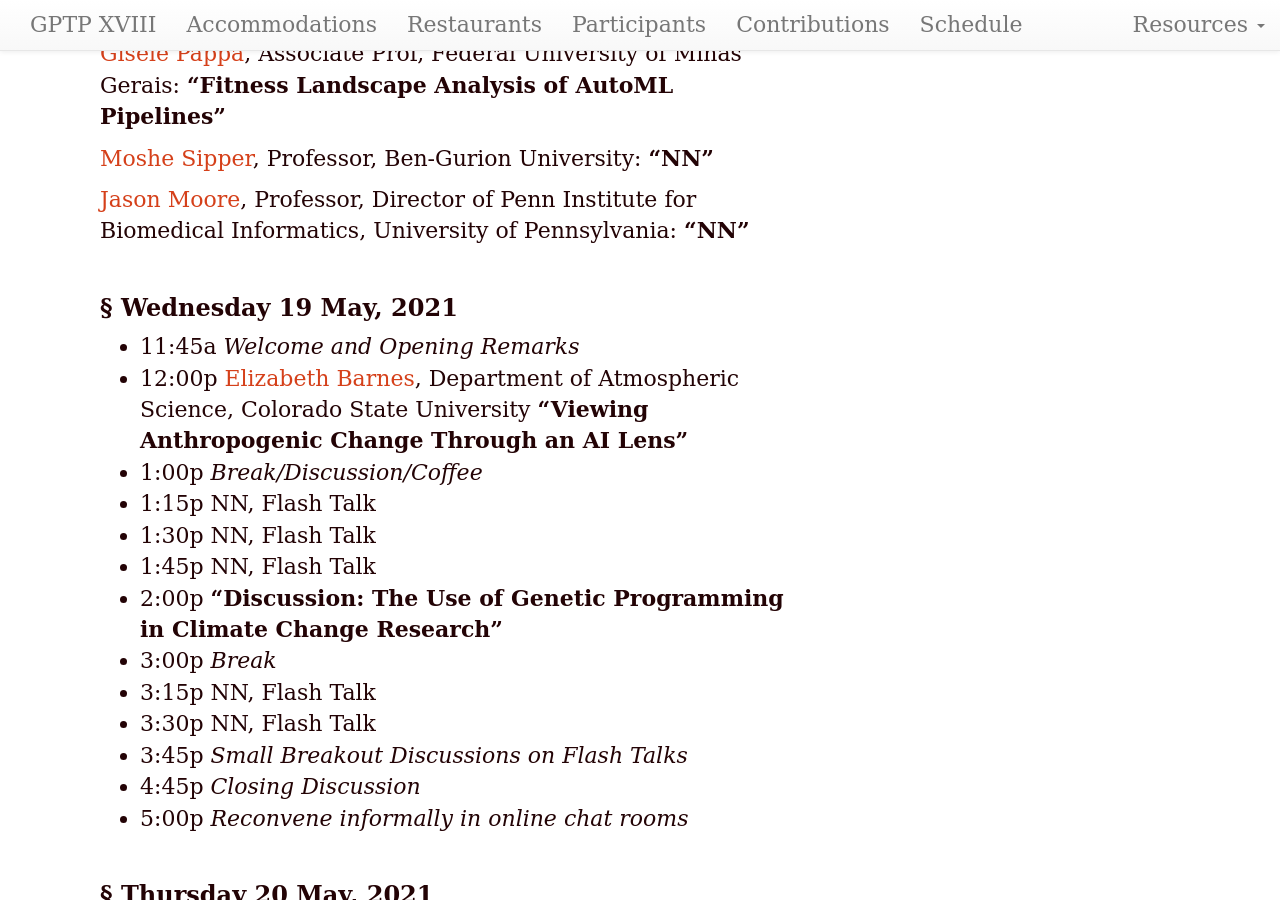
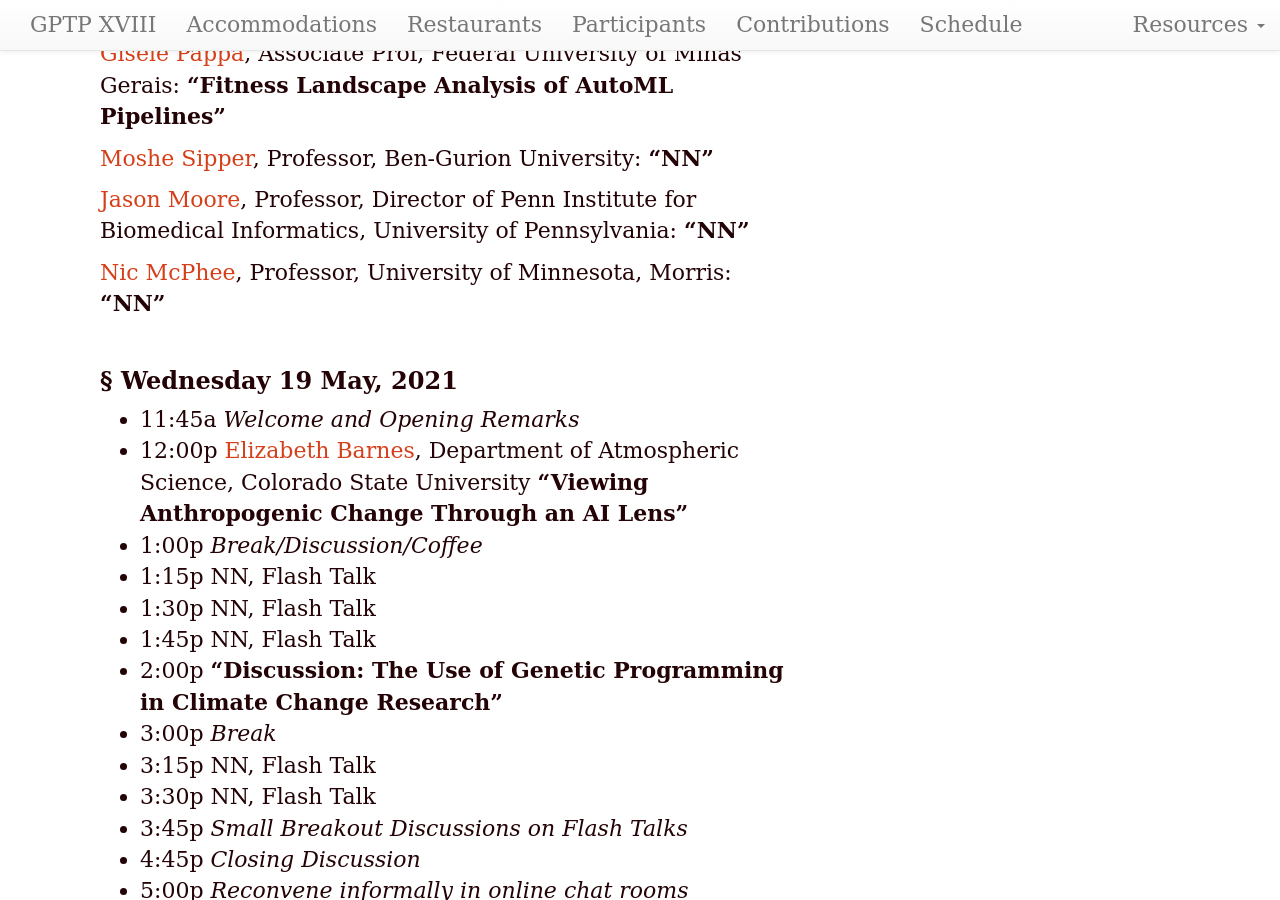
Before and after one commit to GPTP-workshop/gptp-workshop.github.io, a Jekyll site: the page built from schedule.md, in a window 1280 px wide and 900 px high, scrolled down 2018 px. Built offline with Jekyll 4.4.1, drawn with Linux system fonts in a browser that asks for light colours.

Commit message:
Update schedule.md

```diff
--- a/schedule.md
+++ b/schedule.md
@@ -66,6 +66,10 @@ The Center for Evolution and Medicine, Arizona State University:
 [Jason Moore](http://epistasis.org/jason-h-moore-phd/), Professor, Director of Penn Institute for Biomedical Informatics, University of Pennsylvania:
 **"NN"**
 
+[Nic McPhee](https://academics.morris.umn.edu/nic-mcphee), Professor, University of Minnesota, Morris:
+**"NN"**
+
+
 ### Wednesday 19 May, 2021
 - 11:45a _Welcome and Opening Remarks_
 - 12:00p [Elizabeth Barnes](https://www.atmos.colostate.edu/people/faculty/barnes/), Department of Atmospheric Science, Colorado State University
```
